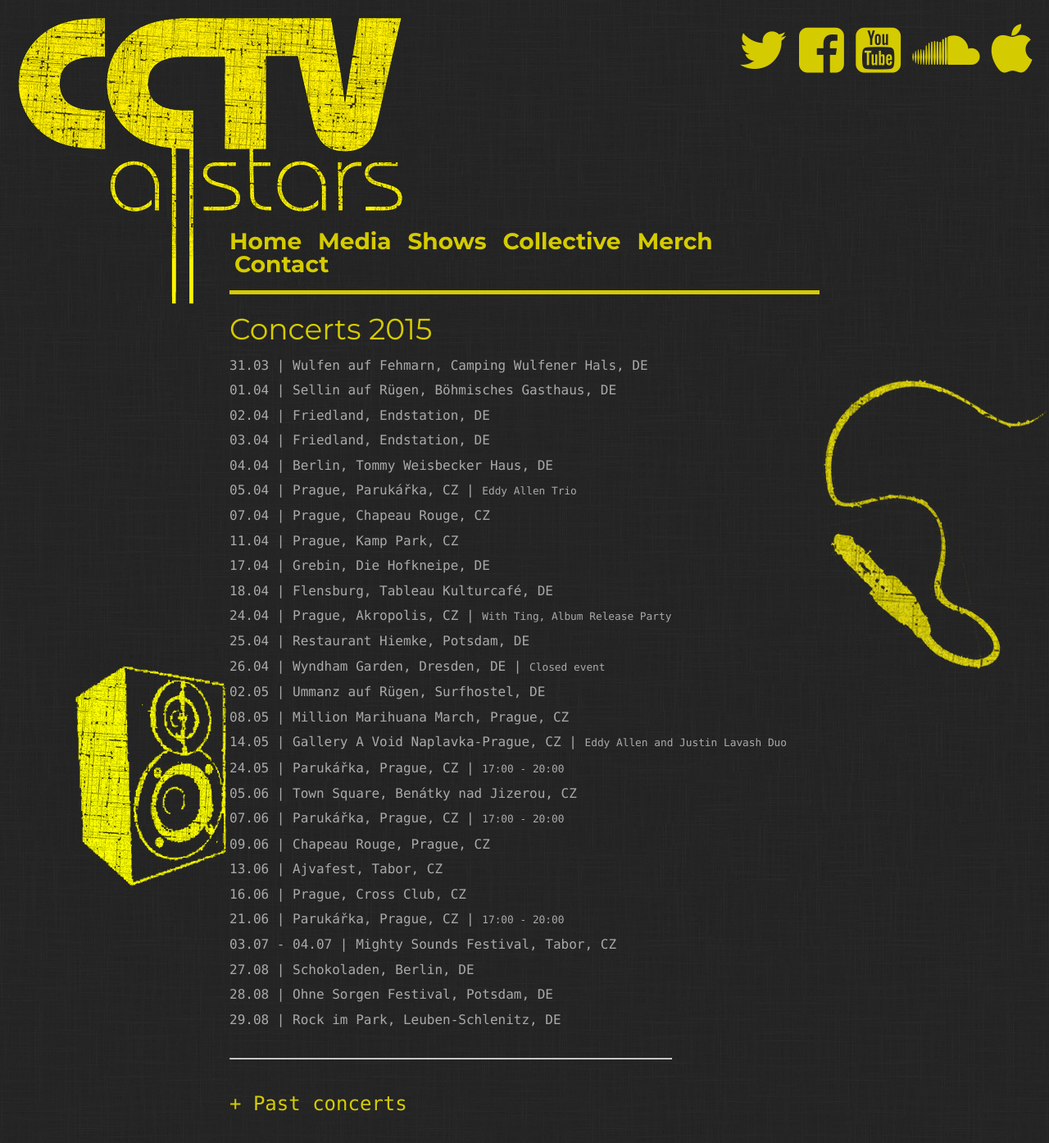
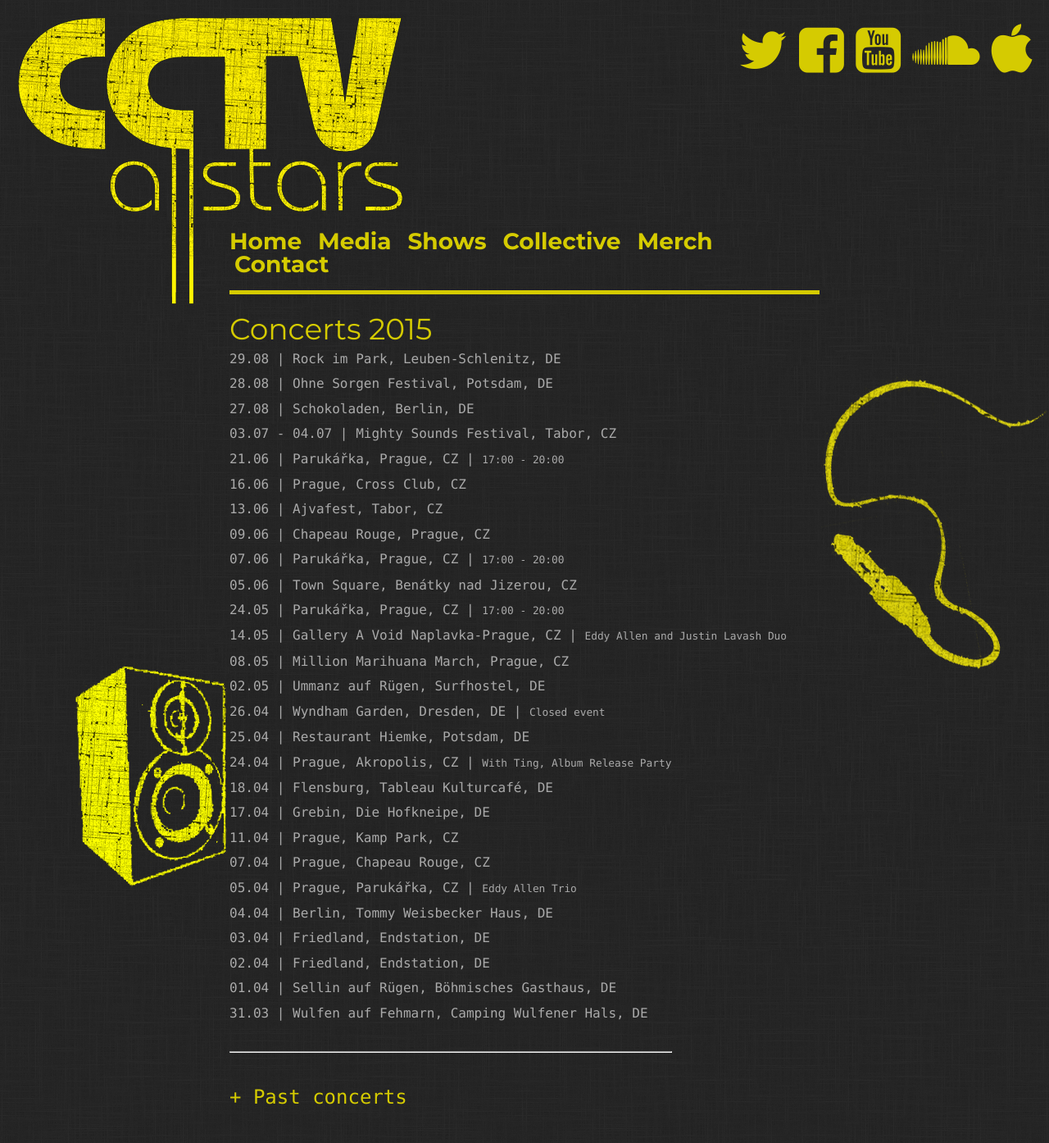
Before and after one commit to cctvallstars/cctvallstars.github.io, a Jekyll site: the page built from shows.html, in a window 1280 px wide and 1400 px high. Shown: the top 1394 px of the window at 82% size. Built offline with Jekyll 4.4.1, drawn with Linux system fonts in a browser that asks for light colours; nearby versions of some CDN libraries.

Commit message:
testing order of concerts

```diff
--- a/shows.html
+++ b/shows.html
@@ -8,7 +8,7 @@ layout: default
 
 <h2>Concerts {{ current_year }}</h2>
 <code>
-  {% for concert in site.data.concerts %}
+  {% for concert in site.data.concerts reversed %}
     {% if concert.year >= current_year %}
     <p style="line-height:.4em;">
       {{ concert.concert }}
@@ -35,7 +35,7 @@ layout: default
 make this into a 'read more' box
  -->
 <div class="past-concerts-box" style="display: none;">
-  {% for concert in site.data.concerts reversed %}
+  {% for concert in site.data.concerts %}
 
     {% if concert.year < current_year %}
 
```
